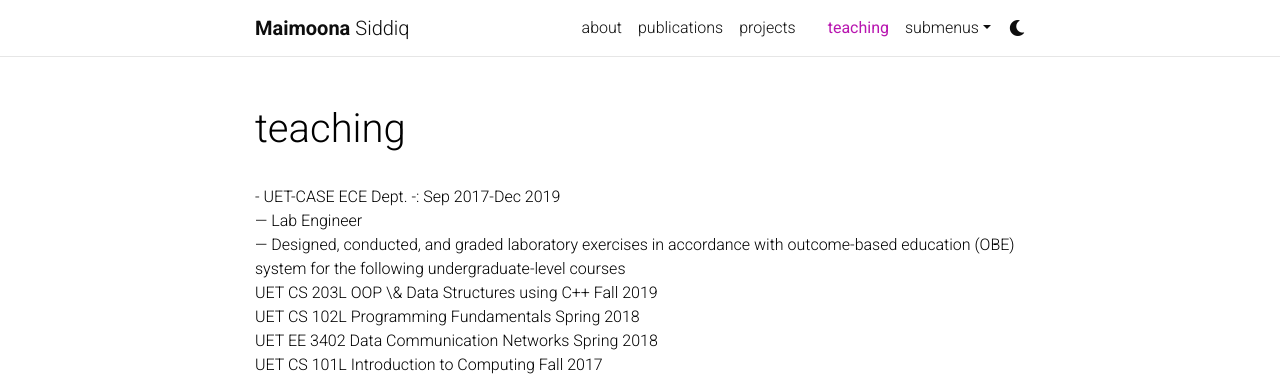
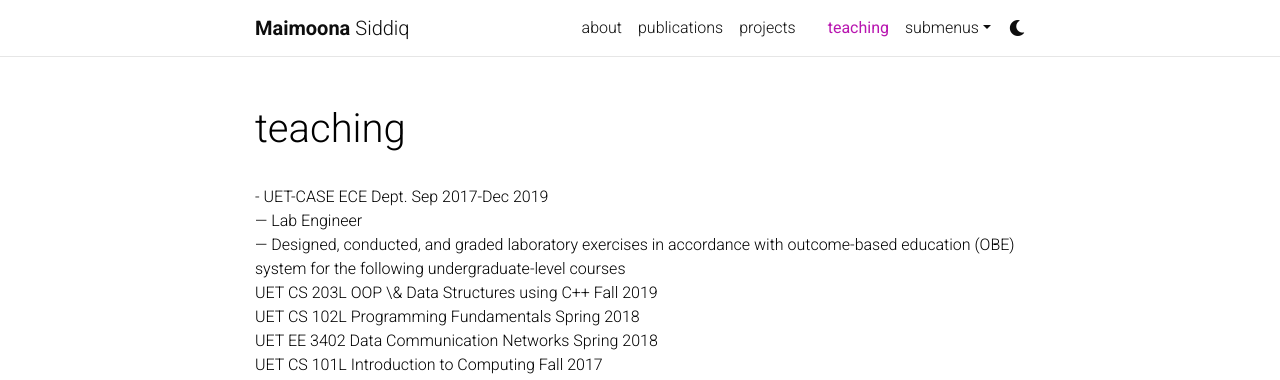
Before and after one commit to MaiMoonaa/maimoonaa.github.io, a Jekyll site: the page built from _pages/teaching.md, in a window 1280 px wide. Shown: the top 380 px of the page. Built offline with Jekyll 4.4.1, drawn with Linux system fonts in a browser that asks for light colours; comment, search, counter and statistics services are not loaded; a style sheet for code colours, icons or effects is not loaded.

```diff
--- a/_pages/teaching.md
+++ b/_pages/teaching.md
@@ -8,7 +8,7 @@ nav_order: 5
 ---
 
 -
-UET-CASE ECE Dept. -: Sep 2017-Dec 2019 \\
+UET-CASE ECE Dept.  Sep 2017-Dec 2019 \\
 ---
 Lab Engineer \\
 ---
```
